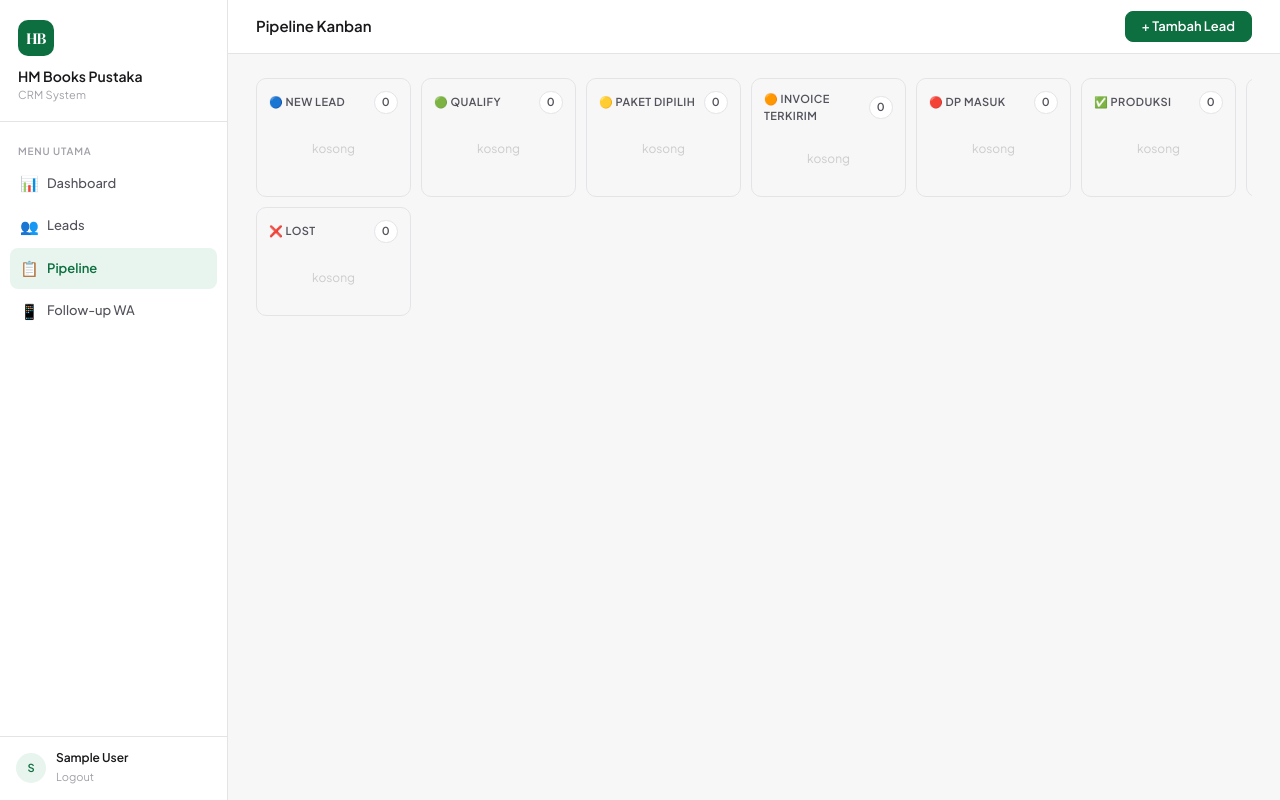
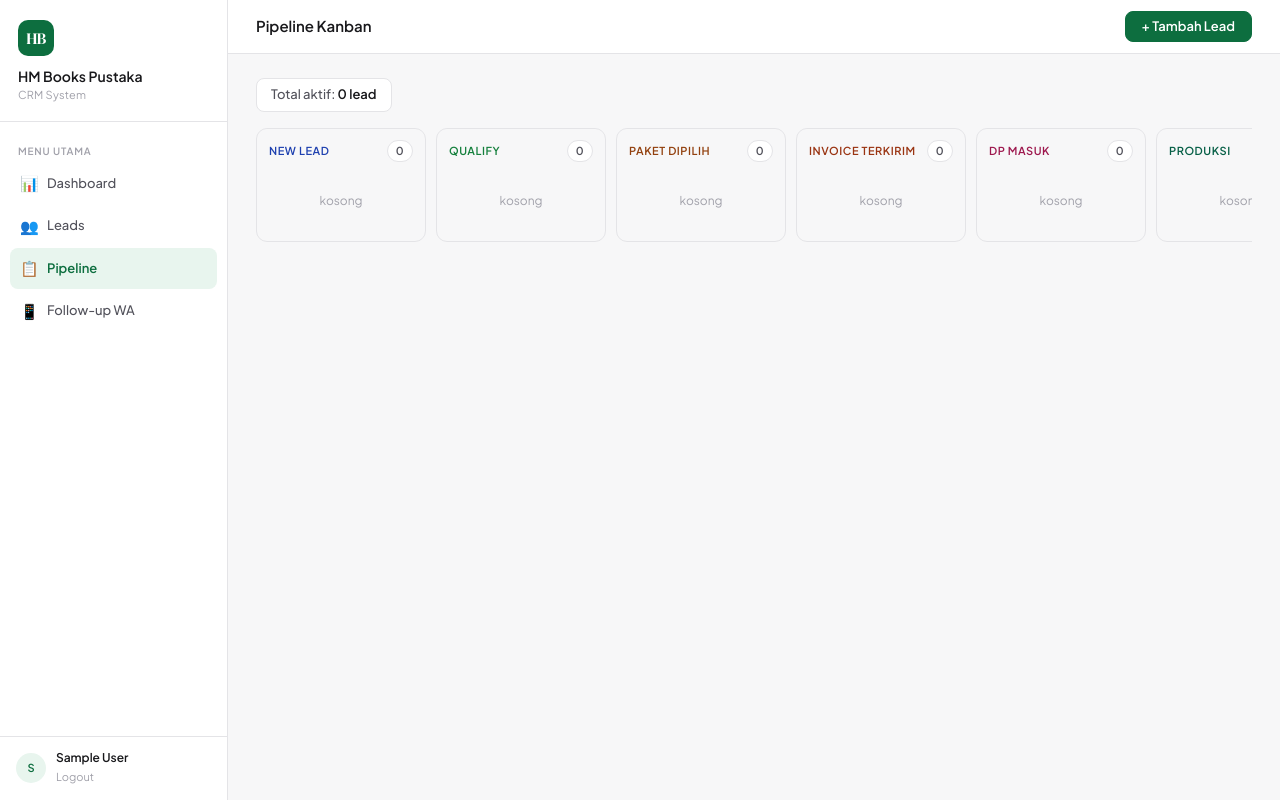
Before and after one commit to hmprinting-app/crm-hmbooks, a Flask app: page /pipeline/ in a window 1280 px wide. Run offline with Flask 3, Linux system fonts and the light colour scheme; a user stored in the database is signed in; tables that the repository leaves empty hold one stand-in row (values such as "Sample post").

Commit message:
Update kanban.html

```diff
--- a/app/templates/pipeline/kanban.html
+++ b/app/templates/pipeline/kanban.html
@@ -5,37 +5,143 @@
 <a href="{{ url_for('leads.tambah') }}" class="btn btn-primary">+ Tambah Lead</a>
 {% endblock %}
 
+{% block extra_head %}
+<style>
+.kanban-board{
+  display:grid;
+  grid-template-columns:repeat(8,minmax(170px,1fr));
+  gap:10px;
+  overflow-x:auto;
+  padding-bottom:12px;
+  align-items:start;
+}
+.kanban-col{
+  background:var(--bg);
+  border:1px solid var(--border);
+  border-radius:11px;
+  padding:11px 10px;
+  min-height:100px;
+}
+.kanban-col-header{
+  display:flex;align-items:center;justify-content:space-between;
+  margin-bottom:10px;padding:0 2px;
+}
+.kanban-col-label{
+  font-size:11px;font-weight:700;color:var(--text-2);
+  text-transform:uppercase;letter-spacing:.05em;
+}
+.kanban-count{
+  font-size:11px;font-weight:700;
+  padding:2px 8px;border-radius:20px;
+  background:var(--white);border:1px solid var(--border);
+  color:var(--text-2);
+}
+.kanban-card{
+  background:var(--white);border:1px solid var(--border);
+  border-radius:9px;padding:11px 12px;margin-bottom:7px;
+  display:block;transition:box-shadow .15s,border-color .15s;
+}
+.kanban-card:hover{
+  box-shadow:0 3px 10px rgba(0,0,0,.08);
+  border-color:var(--border-2);
+}
+.kanban-card .k-nama{
+  font-size:13px;font-weight:600;color:var(--text);
+  margin-bottom:3px;line-height:1.3;
+}
+.kanban-card .k-sub{
+  font-size:11px;color:var(--text-3);line-height:1.4;
+}
+.kanban-card .k-paket{
+  display:inline-block;margin-top:7px;
+  font-size:11px;font-weight:600;color:var(--green);
+  background:var(--green-light);padding:2px 8px;border-radius:20px;
+}
+.kanban-card .k-fu{
+  margin-top:6px;font-size:11px;font-weight:600;
+  display:flex;align-items:center;gap:4px;
+}
+.k-fu.late{color:var(--red)}
+.k-fu.soon{color:var(--amber)}
+.kanban-empty{
+  text-align:center;padding:20px 8px;
+  font-size:12px;color:var(--text-3);
+}
+
+/* Stage color accents on col top border */
+.col-new     .kanban-col-label{color:#1e40af}
+.col-qualify .kanban-col-label{color:#15803d}
+.col-paket   .kanban-col-label{color:#92400e}
+.col-invoice .kanban-col-label{color:#9a3412}
+.col-dp      .kanban-col-label{color:#9d174d}
+.col-produksi .kanban-col-label{color:#065f46}
+.col-selesai .kanban-col-label{color:var(--green)}
+.col-lost    .kanban-col-label{color:var(--text-3)}
+</style>
+{% endblock %}
+
 {% block content %}
+
+<!-- Summary strip -->
+<div style="display:flex;gap:8px;margin-bottom:16px;flex-wrap:wrap">
+  {% set total_active = 0 %}
+  {% for s in stages %}{% if s != 'Lost' %}{% set total_active = total_active + kanban.get(s,[])|length %}{% endif %}{% endfor %}
+  <div style="font-size:13px;color:var(--text-2);padding:6px 14px;background:var(--white);border:1px solid var(--border);border-radius:8px;font-weight:500">
+    Total aktif: <strong style="color:var(--text)">{{ total_active }} lead</strong>
+  </div>
+  {% for s in ['Selesai','Lost'] %}
+  {% set cnt = kanban.get(s,[])|length %}
+  {% if cnt > 0 %}
+  <div style="font-size:13px;color:var(--text-2);padding:6px 14px;background:var(--white);border:1px solid var(--border);border-radius:8px">
+    {{ s }}: <strong>{{ cnt }}</strong>
+  </div>
+  {% endif %}
+  {% endfor %}
+</div>
+
+{% set col_classes = {
+  'New Lead':'col-new',
+  'Qualify':'col-qualify',
+  'Paket Dipilih':'col-paket',
+  'Invoice Terkirim':'col-invoice',
+  'DP Masuk':'col-dp',
+  'Produksi':'col-produksi',
+  'Selesai':'col-selesai',
+  'Lost':'col-lost'
+} %}
+
 <div class="kanban-board">
-{% set stage_icons = {
-  'New Lead':'🔵','Qualify':'🟢','Paket Dipilih':'🟡','Invoice Terkirim':'🟠',
-  'DP Masuk':'🔴','Produksi':'✅','Selesai':'🏆','Lost':'❌'
-} %}
   {% for s in stages %}
   {% set leads_in_stage = kanban.get(s, []) %}
-<div class="kanban-col">
+  <div class="kanban-col {{ col_classes.get(s,'') }}">
     <div class="kanban-col-header">
-    <span>{{ stage_icons.get(s,'') }} {{ s }}</span>
+      <div class="kanban-col-label">{{ s }}</div>
       <span class="kanban-count">{{ leads_in_stage|length }}</span>
     </div>
+
     {% for lead in leads_in_stage %}
-  <a href="{{ url_for('leads.detail', lead_id=lead.id) }}" style="display:block">
-    <div class="kanban-card">
-      <div class="nama">{{ lead.nama }}</div>
-      <div class="sub">{{ lead.no_wa }}</div>
-      {% if lead.jenis_naskah %}<div class="sub">{{ lead.jenis_naskah }}</div>{% endif %}
-      {% if lead.paket %}<div class="paket">{{ lead.paket }} · Rp {{ "{:,.0f}".format(lead.harga).replace(",",".") }}</div>{% endif %}
+    <a href="{{ url_for('leads.detail', lead_id=lead.id) }}" class="kanban-card">
+      <div class="k-nama">{{ lead.nama }}</div>
+      <div class="k-sub">{{ lead.no_wa }}</div>
+      {% if lead.jenis_naskah %}
+      <div class="k-sub">{{ lead.jenis_naskah }}{% if lead.tujuan %} · {{ lead.tujuan }}{% endif %}</div>
+      {% endif %}
+      {% if lead.paket %}
+      <div class="k-paket">{{ lead.paket }}</div>
+      {% endif %}
       {% if lead.fu_berikutnya %}
-      <div style="margin-top:6px;font-size:10px;color:{% if lead.fu_berikutnya.terlambat %}#dc2626{% else %}#d97706{% endif %}">
-        ⏰ FU {{ lead.fu_berikutnya.label_hari }}
+      <div class="k-fu {% if lead.fu_berikutnya.terlambat %}late{% else %}soon{% endif %}">
+        <span>⏰</span>
+        <span>FU {{ lead.fu_berikutnya.label_hari }}</span>
       </div>
       {% endif %}
-    </div>
     </a>
     {% else %}
-  <div style="color:#ccc;font-size:12px;text-align:center;padding:16px 0">kosong</div>
+    <div class="kanban-empty">kosong</div>
     {% endfor %}
+
   </div>
   {% endfor %}
 </div>
+
 {% endblock %}
```
Lines whose indentation alone changed are shown as unchanged.
